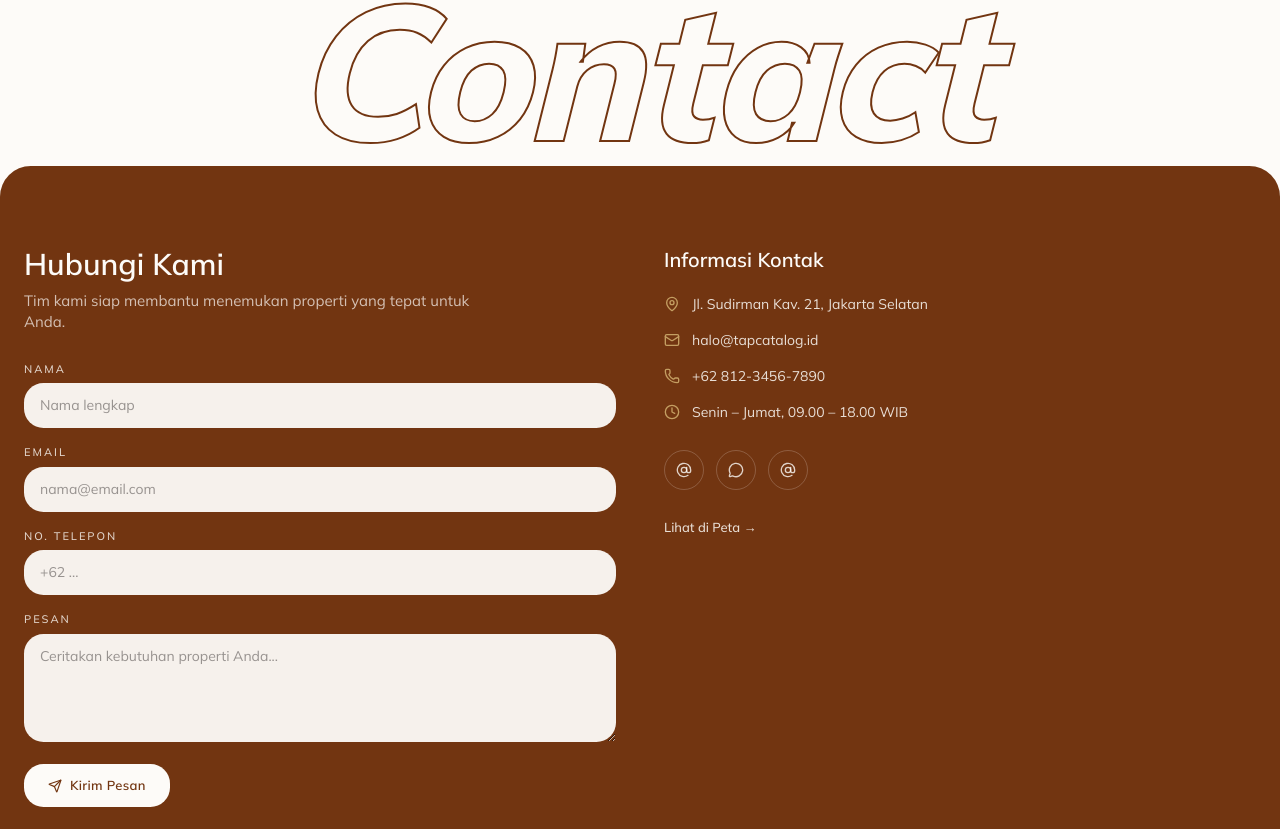
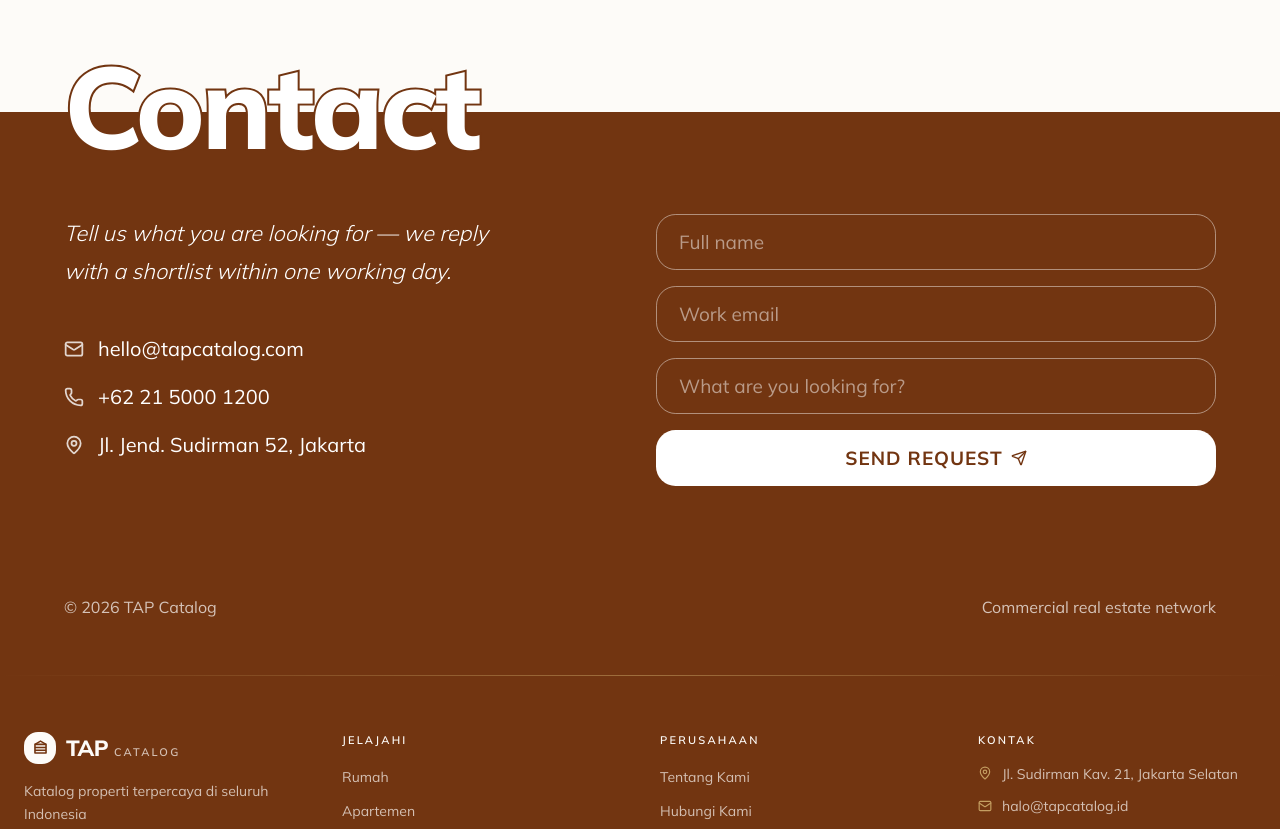
Before and after one commit to Blawness/next-property-catalog, a Next.js app: page / in a window 1280 px wide. Shown: the part 3838-4667 px from the top of the page. Built offline with nearby package versions, Linux system fonts and the light colour scheme; no server answers; the database is empty.

Commit message:
feat(ui): contact — paint-order trick, 3-field form, brown panel overlap, mockup contact list

```diff
--- a/components/ContactSection.tsx
+++ b/components/ContactSection.tsx
@@ -1,123 +1,108 @@
 "use client"
 
 import { useState, type FormEvent } from "react"
-import { Clock, AtSign, Mail, MapPin, MessageCircle, Phone, Send } from "lucide-react"
+import { Mail, MapPin, Phone, Send } from "lucide-react"
 import { toast } from "sonner"
-import { BRAND } from "@/lib/brand"
+
+const CONTACT = {
+  email: "hello@tapcatalog.com",
+  phone: "+62 21 5000 1200",
+  address: "Jl. Jend. Sudirman 52, Jakarta",
+}
 
 export default function ContactSection() {
-  const [submitting, setSubmitting] = useState(false)
+  const [sent, setSent] = useState(false)
 
   function handleSubmit(e: FormEvent<HTMLFormElement>) {
     e.preventDefault()
-    setSubmitting(true)
-    setTimeout(() => {
+    setSent(true)
     toast.success("Pesan terkirim! Kami akan menghubungi Anda segera.")
-      ;(e.target as HTMLFormElement).reset()
-      setSubmitting(false)
-    }, 400)
   }
 
-  const labelClass = "mb-1.5 block text-[11px] font-medium uppercase tracking-[0.18em] text-primary-foreground/80"
-  const inputClass =
-    "w-full rounded-xl bg-primary-foreground/95 px-4 py-3 text-[14px] text-foreground placeholder:text-muted-foreground/60 outline-none focus:ring-2 focus:ring-gold"
-
   return (
-    <section className="bg-background pt-16 sm:pt-20">
-      <div className="container mx-auto px-4">
+    <section id="contact" className="relative min-h-[768px]">
       <h2
-          aria-hidden
-          className="font-sans font-extrabold italic leading-[0.85] tracking-tight text-outline select-none text-center"
-          style={{ fontSize: "clamp(5rem, 18vw, 12rem)" }}
+        className="absolute left-[clamp(1.5rem,5vw,4.5rem)] top-[clamp(6rem,11vw,10rem)] z-[2] m-0 font-sans text-[clamp(4rem,9vw,9rem)] leading-none font-extrabold tracking-[-0.03em]"
+        style={{
+          color: "#fff",
+          WebkitTextStroke: "4px var(--primary)",
+          paintOrder: "stroke fill",
+        }}
       >
         Contact
       </h2>
-        <p className="sr-only">Hubungi kami</p>
+
+      <div
+        className="absolute left-0 right-0 top-[clamp(11rem,16vw,15.75rem)] bottom-0 bg-primary text-white"
+        style={{
+          padding: "clamp(4rem, 8vw, 8.25rem) clamp(1.5rem, 5vw, 4.5rem) 56px",
+          display: "grid",
+          gridTemplateColumns: "1fr 560px",
+          columnGap: "80px",
+          alignItems: "start",
+        }}
+      >
+        <div>
+          <p className="m-0 max-w-[440px] font-sans text-[clamp(1.25rem,1.7vw,1.625rem)] leading-[38px] font-light italic text-pretty text-white">
+            Tell us what you are looking for — we reply with a shortlist within one
+            working day.
+          </p>
+
+          <div className="mt-[44px] flex flex-col gap-[18px] font-sans text-[20px] text-white">
+            <span className="flex items-center gap-[14px]">
+              <span className="block w-5 h-5 opacity-80">
+                <Mail size={20} strokeWidth={2.1} />
+              </span>
+              {CONTACT.email}
+            </span>
+            <span className="flex items-center gap-[14px]">
+              <span className="block w-5 h-5 opacity-80">
+                <Phone size={20} strokeWidth={2.1} />
+              </span>
+              {CONTACT.phone}
+            </span>
+            <span className="flex items-center gap-[14px]">
+              <span className="block w-5 h-5 opacity-80">
+                <MapPin size={20} strokeWidth={2.1} />
+              </span>
+              {CONTACT.address}
+            </span>
+          </div>
         </div>
 
-      <div className="mt-4 bg-primary text-primary-foreground rounded-t-3xl">
-        <div className="container mx-auto px-4 py-20 sm:px-6">
-          <div className="grid gap-12 lg:grid-cols-2">
-            <div>
-              <h3 className="font-sans text-2xl font-semibold sm:text-3xl">Hubungi Kami</h3>
-              <p className="mt-2 max-w-md text-sm text-primary-foreground/70 sm:text-[15px]">
-                Tim kami siap membantu menemukan properti yang tepat untuk Anda.
-              </p>
-
-              <form onSubmit={handleSubmit} className="mt-7 space-y-4">
-                <div>
-                  <label htmlFor="contact-name" className={labelClass}>Nama</label>
-                  <input id="contact-name" name="name" type="text" required className={inputClass} placeholder="Nama lengkap" />
-                </div>
-                <div>
-                  <label htmlFor="contact-email" className={labelClass}>Email</label>
-                  <input id="contact-email" name="email" type="email" required className={inputClass} placeholder="nama@email.com" />
-                </div>
-                <div>
-                  <label htmlFor="contact-phone" className={labelClass}>No. Telepon</label>
-                  <input id="contact-phone" name="phone" type="tel" className={inputClass} placeholder="+62 ..." />
-                </div>
-                <div>
-                  <label htmlFor="contact-message" className={labelClass}>Pesan</label>
-                  <textarea id="contact-message" name="message" required rows={4} className={inputClass} placeholder="Ceritakan kebutuhan properti Anda..." />
-                </div>
+        <form onSubmit={handleSubmit} className="flex flex-col gap-4">
+          <input
+            type="text"
+            placeholder="Full name"
+            required
+            className="h-14 px-[22px] rounded-xl border border-white/45 bg-transparent text-white text-[19px] outline-none placeholder:text-white/50 focus:border-white"
+          />
+          <input
+            type="email"
+            placeholder="Work email"
+            required
+            className="h-14 px-[22px] rounded-xl border border-white/45 bg-transparent text-white text-[19px] outline-none placeholder:text-white/50 focus:border-white"
+          />
+          <input
+            type="text"
+            placeholder="What are you looking for?"
+            required
+            className="h-14 px-[22px] rounded-xl border border-white/45 bg-transparent text-white text-[19px] outline-none placeholder:text-white/50 focus:border-white"
+          />
           <button
             type="submit"
-                  disabled={submitting}
-                  className="btn-press inline-flex items-center gap-2 rounded-xl bg-primary-foreground px-6 py-3 font-sans text-[13px] font-semibold tracking-wide text-primary transition-colors hover:bg-gold hover:text-primary disabled:opacity-60"
+            className="h-14 border-0 rounded-xl bg-white text-primary font-sans text-[19px] font-bold tracking-[0.05em] uppercase cursor-pointer hover:bg-[#111] hover:text-white transition-colors"
           >
-                  <Send size={14} />
-                  Kirim Pesan
+            <span className="inline-flex items-center justify-center gap-2">
+              {sent ? "Thank you" : "Send request"}
+              <Send size={16} strokeWidth={2.1} />
+            </span>
           </button>
         </form>
-            </div>
 
-            <div>
-              <h3 className="font-sans text-lg font-semibold sm:text-xl">Informasi Kontak</h3>
-              <ul className="mt-5 space-y-4 text-sm text-primary-foreground/85">
-                <li className="flex items-start gap-3">
-                  <MapPin size={16} className="mt-0.5 shrink-0 text-gold" />
-                  <span>{BRAND.contact.address}</span>
-                </li>
-                <li className="flex items-center gap-3">
-                  <Mail size={16} className="shrink-0 text-gold" />
-                  <a href={`mailto:${BRAND.contact.email}`} className="hover:text-gold">{BRAND.contact.email}</a>
-                </li>
-                <li className="flex items-center gap-3">
-                  <Phone size={16} className="shrink-0 text-gold" />
-                  <a href={`tel:${BRAND.contact.phone.replace(/\s/g, "")}`} className="hover:text-gold">{BRAND.contact.phone}</a>
-                </li>
-                <li className="flex items-center gap-3">
-                  <Clock size={16} className="shrink-0 text-gold" />
-                  <span>{BRAND.contact.hours}</span>
-                </li>
-              </ul>
-
-              <div className="mt-7 flex gap-3">
-                {[
-                  { icon: AtSign, label: "Instagram", href: BRAND.social.instagram },
-                  { icon: MessageCircle, label: "WhatsApp", href: BRAND.social.whatsapp },
-                  { icon: AtSign, label: "Facebook", href: BRAND.social.facebook },
-                ].map(({ icon: Icon, label, href }) => (
-                  <a
-                    key={label}
-                    href={href}
-                    aria-label={label}
-                    className="flex h-10 w-10 items-center justify-center rounded-full border border-primary-foreground/20 text-primary-foreground/80 transition-colors hover:border-gold hover:text-gold"
-                  >
-                    <Icon size={16} />
-                  </a>
-                ))}
-              </div>
-
-              <a
-                href="/peta"
-                className="mt-7 inline-flex items-center gap-1.5 text-[13px] font-medium text-primary-foreground/85 hover:text-gold"
-              >
-                Lihat di Peta →
-              </a>
-            </div>
-          </div>
+        <div className="col-span-full mt-auto pt-10 flex justify-between font-sans text-[16px] text-white/70">
+          <span>© 2026 TAP Catalog</span>
+          <span>Commercial real estate network</span>
         </div>
       </div>
     </section>
```
Also changed, not shown: 1 other file (tests, documents, lock files or other folders). Lines whose indentation alone changed are shown as unchanged.
